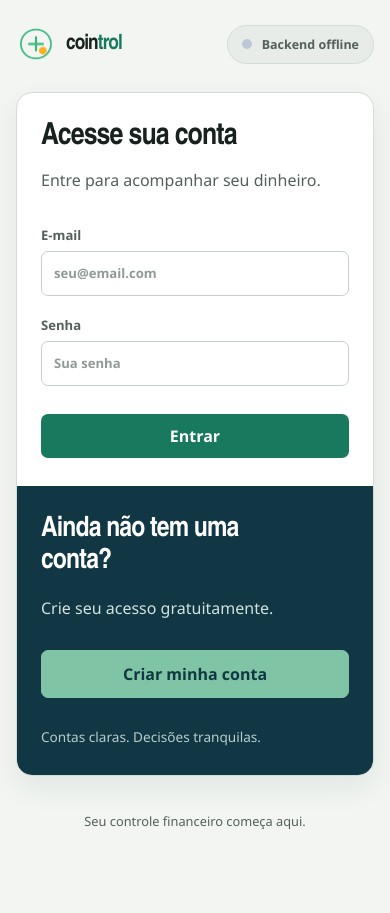
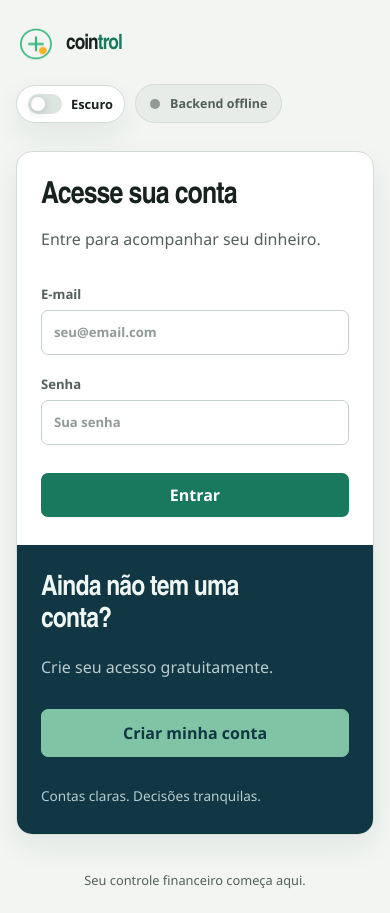
Before and after one commit to CaueWeber22/financial-control-front, an Angular app: page /auth in a window 390 px wide. Before the commit the page ends 854 px from the top, so only its background shows below. Built offline with nearby package versions, Linux system fonts and the light colour scheme; no server answers.

Commit message:
Add dark mode theme

```diff
--- /dev/null
+++ b/src/app/core/services/theme.ts
@@ -0,0 +1,79 @@
+import { DOCUMENT } from '@angular/common';
+import { Injectable, computed, inject, signal } from '@angular/core';
+
+type ThemeMode = 'light' | 'dark';
+
+@Injectable({ providedIn: 'root' })
+export class ThemeService {
+  private readonly document = inject(DOCUMENT);
+  private readonly storageKey = 'cointrol-theme';
+  private readonly mode = signal<ThemeMode>(this.initialTheme());
+
+  readonly current = this.mode.asReadonly();
+  readonly isDark = computed(() => this.mode() === 'dark');
+
+  constructor() {
+    this.applyTheme(this.mode());
+    this.watchSystemTheme();
+  }
+
+  toggle(): void {
+    this.setTheme(this.isDark() ? 'light' : 'dark');
+  }
+
+  private setTheme(mode: ThemeMode): void {
+    this.mode.set(mode);
+    this.applyTheme(mode);
+    this.writeStoredTheme(mode);
+  }
+
+  private initialTheme(): ThemeMode {
+    const view = this.document.defaultView;
+    const stored = this.readStoredTheme();
+
+    if (stored === 'light' || stored === 'dark') {
+      return stored;
+    }
+
+    return view?.matchMedia('(prefers-color-scheme: dark)').matches ? 'dark' : 'light';
+  }
+
+  private applyTheme(mode: ThemeMode): void {
+    const root = this.document.documentElement;
+    root.dataset['theme'] = mode;
+    root.style.colorScheme = mode;
+  }
+
+  private watchSystemTheme(): void {
+    const view = this.document.defaultView;
+    const media = view?.matchMedia('(prefers-color-scheme: dark)');
+
+    media?.addEventListener('change', event => {
+      const stored = this.readStoredTheme();
+
+      if (stored === 'light' || stored === 'dark') {
+        return;
+      }
+
+      const nextTheme = event.matches ? 'dark' : 'light';
+      this.mode.set(nextTheme);
+      this.applyTheme(nextTheme);
+    });
+  }
+
+  private readStoredTheme(): string | null {
+    try {
+      return this.document.defaultView?.localStorage.getItem(this.storageKey) ?? null;
+    } catch {
+      return null;
+    }
+  }
+
+  private writeStoredTheme(mode: ThemeMode): void {
+    try {
+      this.document.defaultView?.localStorage.setItem(this.storageKey, mode);
+    } catch {
+      // Theme still applies for the current session when storage is unavailable.
+    }
+  }
+}
--- a/src/app/features/auth/pages/auth-page/auth-page.html
+++ b/src/app/features/auth/pages/auth-page/auth-page.html
@@ -5,7 +5,21 @@
       <span class="brand-name">coin<em>trol</em></span>
     </div>
 
-    <app-health-pill [status]="session.apiStatus()" />
+    <div class="access-header-actions">
+      <button
+        class="theme-toggle"
+        type="button"
+        [attr.aria-pressed]="theme.isDark()"
+        [attr.aria-label]="theme.isDark() ? 'Ativar modo claro' : 'Ativar modo escuro'"
+        (click)="theme.toggle()"
+      >
+        <span class="theme-toggle-track" aria-hidden="true">
+          <span class="theme-toggle-thumb"></span>
+        </span>
+        <span>{{ theme.isDark() ? 'Claro' : 'Escuro' }}</span>
+      </button>
+      <app-health-pill [status]="session.apiStatus()" />
+    </div>
   </header>
 
   <section class="access-stage" [class.registration-open]="showRegistration()" aria-label="Acesso ao Cointrol">
--- a/src/app/features/auth/pages/auth-page/auth-page.scss
+++ b/src/app/features/auth/pages/auth-page/auth-page.scss
@@ -18,6 +18,14 @@
   justify-content: space-between;
   gap: 20px;
   margin: 0 auto 48px;
+}
+
+.access-header-actions {
+  display: inline-flex;
+  flex-wrap: wrap;
+  align-items: center;
+  justify-content: flex-end;
+  gap: 10px;
 }
 
 .access-header .brand-name em {
@@ -70,8 +78,8 @@
   justify-content: center;
   gap: 56px;
   padding: clamp(28px, 4.5vw, 64px);
-  color: #ffffff;
-  background: var(--petrol);
+  color: var(--sidebar-text);
+  background: var(--sidebar-bg);
 }
 
 .access-invite h2 {
@@ -83,7 +91,7 @@
 
 .access-invite-copy > p {
   margin: 18px 0 28px;
-  color: #d1e2df;
+  color: var(--on-strong-muted);
   line-height: 1.6;
 }
 
@@ -92,19 +100,19 @@
   border: 1px solid var(--mint);
   border-radius: 7px;
   padding: 12px 22px;
-  color: var(--petrol);
+  color: var(--on-accent);
   background: var(--mint);
   font-weight: 700;
   cursor: pointer;
 }
 
 .access-create-button:hover:not(:disabled) {
-  background: #a7e0c1;
+  background: color-mix(in srgb, var(--mint), white 18%);
 }
 
 .access-invite-footer {
   margin: 0;
-  color: #b8ccce;
+  color: var(--on-strong-muted);
   font-size: 0.85rem;
   line-height: 1.6;
 }
@@ -130,7 +138,7 @@
 }
 
 .access-invite button:focus-visible {
-  outline: 3px solid #ffffff;
+  outline: 3px solid var(--sidebar-text);
   outline-offset: 4px;
 }
 
@@ -149,6 +157,7 @@
 @media (max-width: 680px) {
   .access-page { padding: 24px 16px; }
   .access-header { margin-bottom: 28px; }
+  .access-header-actions { justify-content: flex-start; }
   .access-stage { grid-template-columns: minmax(0, 1fr); }
   .access-form-panel, .access-invite { padding: 28px 24px; }
   .access-invite { gap: 28px; }
--- a/src/app/features/auth/pages/auth-page/auth-page.ts
+++ b/src/app/features/auth/pages/auth-page/auth-page.ts
@@ -2,6 +2,7 @@ import { Component, ElementRef, Injector, afterNextRender, inject, signal, viewC
 import { FormBuilder, ReactiveFormsModule, Validators } from '@angular/forms';
 
 import { SessionService } from '../../../../core/services/session';
+import { ThemeService } from '../../../../core/services/theme';
 import { HealthPill } from '../../../../shared/components/health-pill/health-pill';
 import { Toast } from '../../../../shared/components/toast/toast';
 
@@ -16,6 +17,7 @@ export class AuthPage {
   private readonly injector = inject(Injector);
   private readonly formHeading = viewChild<ElementRef<HTMLHeadingElement>>('formHeading');
   protected readonly session = inject(SessionService);
+  protected readonly theme = inject(ThemeService);
   protected readonly showRegistration = signal(false);
 
   protected readonly loginForm = this.fb.nonNullable.group({
--- a/src/app/layout/shell/shell.html
+++ b/src/app/layout/shell/shell.html
@@ -31,7 +31,21 @@
         <p>{{ todayLabel }}</p>
         <strong>Seu dinheiro, com contexto.</strong>
       </div>
-      <app-health-pill [status]="session.apiStatus()" />
+      <div class="topbar-actions">
+        <button
+          class="theme-toggle"
+          type="button"
+          [attr.aria-pressed]="theme.isDark()"
+          [attr.aria-label]="theme.isDark() ? 'Ativar modo claro' : 'Ativar modo escuro'"
+          (click)="theme.toggle()"
+        >
+          <span class="theme-toggle-track" aria-hidden="true">
+            <span class="theme-toggle-thumb"></span>
+          </span>
+          <span>{{ theme.isDark() ? 'Claro' : 'Escuro' }}</span>
+        </button>
+        <app-health-pill [status]="session.apiStatus()" />
+      </div>
     </header>
 
     <section class="content">
--- a/src/app/layout/shell/shell.ts
+++ b/src/app/layout/shell/shell.ts
@@ -3,6 +3,7 @@ import { RouterLink, RouterLinkActive, RouterOutlet } from '@angular/router';
 
 import { FinanceStoreService } from '../../core/services/finance-store';
 import { SessionService } from '../../core/services/session';
+import { ThemeService } from '../../core/services/theme';
 import { HealthPill } from '../../shared/components/health-pill/health-pill';
 import { Toast } from '../../shared/components/toast/toast';
 
@@ -15,6 +16,7 @@ import { Toast } from '../../shared/components/toast/toast';
 export class Shell {
   protected readonly session = inject(SessionService);
   protected readonly store = inject(FinanceStoreService);
+  protected readonly theme = inject(ThemeService);
   protected readonly navigation = [
     { path: '/', label: 'Resumo' },
     { path: '/accounts', label: 'Contas' },
--- a/src/app/shared/components/health-pill/health-pill.scss
+++ b/src/app/shared/components/health-pill/health-pill.scss
@@ -14,7 +14,7 @@
   width: 10px;
   height: 10px;
   border-radius: 999px;
-  background: #bcc8d7;
+  background: var(--placeholder);
 }
 
 .health-pill.online span {
--- a/src/revised-design.scss
+++ b/src/revised-design.scss
@@ -5,7 +5,11 @@
   --petrol-light: #1b5260;
   --paper: #f2f5f1;
   --surface: #ffffff;
+  --surface-subtle: #fbfcfa;
   --surface-muted: #e7ece8;
+  --field-bg: #ffffff;
+  --field-border: #c7d1cb;
+  --placeholder: #909b96;
   --line: #d3dcd6;
   --line-strong: #b9c6bf;
   --positive: #18795e;
@@ -22,6 +26,72 @@
   --danger: var(--negative);
   --success: var(--positive);
   --shadow-low: 0 12px 30px rgba(16, 55, 67, 0.07);
+  --topbar-bg: rgba(242, 245, 241, 0.94);
+  --sidebar-bg: var(--petrol);
+  --sidebar-active: var(--petrol-light);
+  --sidebar-text: #eff7f3;
+  --sidebar-muted: #9cb3ba;
+  --sidebar-secondary: #bfd0d4;
+  --sidebar-link: #bbccd0;
+  --sidebar-hover: rgba(255, 255, 255, 0.055);
+  --on-strong: #ffffff;
+  --on-strong-muted: #b8ccce;
+  --on-accent: #103743;
+  --on-petrol: #ffffff;
+  --statement-muted: #a9c0c3;
+  --control-hover: #aebbb4;
+  --button-primary-hover: #10664e;
+  --button-petrol-hover: #0b2d37;
+  --theme-track: #dbe4de;
+  --theme-thumb: #ffffff;
+}
+
+:root[data-theme='dark'] {
+  --ink: #edf6f1;
+  --ink-soft: #a9bab3;
+  --petrol: #8edbbd;
+  --petrol-light: #183f4b;
+  --paper: #0e1715;
+  --surface: #14211f;
+  --surface-subtle: #101c1a;
+  --surface-muted: #20312e;
+  --field-bg: #0f1a18;
+  --field-border: #314540;
+  --placeholder: #7f928b;
+  --line: #2a3d38;
+  --line-strong: #48615a;
+  --positive: #72d6ad;
+  --positive-soft: #15352b;
+  --negative: #ff8e9a;
+  --negative-soft: #3d2025;
+  --mint: #88d7b4;
+  --saffron: #f0c264;
+  --focus: #7bb7d1;
+  --primary: var(--petrol);
+  --secondary: var(--mint);
+  --secondary-deep: var(--positive);
+  --muted: var(--ink-soft);
+  --danger: var(--negative);
+  --success: var(--positive);
+  --shadow-low: 0 18px 42px rgba(0, 0, 0, 0.34);
+  --topbar-bg: rgba(14, 23, 21, 0.9);
+  --sidebar-bg: #081210;
+  --sidebar-active: #183f4b;
+  --sidebar-text: #edf6f1;
+  --sidebar-muted: #84a099;
+  --sidebar-secondary: #a7bbb4;
+  --sidebar-link: #b8cbc5;
+  --sidebar-hover: rgba(255, 255, 255, 0.075);
+  --on-strong: #071210;
+  --on-strong-muted: #d1e7de;
+  --on-accent: #071210;
+  --on-petrol: #071210;
+  --statement-muted: #b0c5bf;
+  --control-hover: #5b746c;
+  --button-primary-hover: #54bf97;
+  --button-petrol-hover: #9be7c8;
+  --theme-track: #263a35;
+  --theme-thumb: #8edbbd;
 }
 
 html,
@@ -35,6 +105,7 @@ body {
   background: var(--paper);
   font-family: Aptos, 'Segoe UI Variable', 'Segoe UI', sans-serif;
   text-rendering: optimizeLegibility;
+  transition: background-color 180ms ease, color 180ms ease;
 }
 
 * {
@@ -110,8 +181,8 @@ h2 {
   height: 100vh;
   padding: 27px 18px 20px;
   overflow-y: auto;
-  color: #eff7f3;
-  background: var(--petrol);
+  color: var(--sidebar-text);
+  background: var(--sidebar-bg);
 }
 
 .brand {
@@ -145,14 +216,14 @@ h2 {
 .profile-block {
   margin: 42px 6px 25px;
   padding-bottom: 22px;
-  border-bottom: 1px solid rgba(255, 255, 255, 0.13);
+  border-bottom: 1px solid color-mix(in srgb, var(--sidebar-text), transparent 87%);
 }
 
 .profile-block span,
 .sidebar-footer span {
   display: block;
   margin-bottom: 6px;
-  color: #9cb3ba;
+  color: var(--sidebar-muted);
   font-size: 0.77rem;
 }
 
@@ -165,7 +236,7 @@ h2 {
   display: block;
   margin-top: 4px;
   overflow: hidden;
-  color: #bfd0d4;
+  color: var(--sidebar-secondary);
   text-overflow: ellipsis;
 }
 
@@ -182,7 +253,7 @@ h2 {
   min-height: 43px;
   border-radius: 7px;
   padding: 9px 11px;
-  color: #bbccd0;
+  color: var(--sidebar-link);
   text-decoration: none;
   font-size: 0.91rem;
   font-weight: 620;
@@ -196,13 +267,13 @@ h2 {
 }
 
 .sidebar-nav a:hover {
-  color: #ffffff;
-  background: rgba(255, 255, 255, 0.055);
+  color: var(--sidebar-text);
+  background: var(--sidebar-hover);
 }
 
 .sidebar-nav a.active {
-  color: #ffffff;
-  background: var(--petrol-light);
+  color: var(--sidebar-text);
+  background: var(--sidebar-active);
 }
 
 .sidebar-nav a.active::before {
@@ -217,18 +288,18 @@ h2 {
 
 .ghost-button {
   width: 100%;
-  border: 1px solid rgba(255, 255, 255, 0.18);
+  border: 1px solid color-mix(in srgb, var(--sidebar-text), transparent 82%);
   border-radius: 7px;
   padding: 10px 12px;
-  color: #dce8e3;
+  color: var(--sidebar-text);
   background: transparent;
   text-align: left;
   cursor: pointer;
 }
 
 .ghost-button:hover {
-  border-color: rgba(255, 255, 255, 0.34);
-  background: rgba(255, 255, 255, 0.055);
+  border-color: color-mix(in srgb, var(--sidebar-text), transparent 66%);
+  background: var(--sidebar-hover);
 }
 
 .main-area {
@@ -242,7 +313,60 @@ h2 {
   min-height: 72px;
   border-bottom: 1px solid var(--line);
   padding: 15px clamp(24px, 4vw, 56px);
-  background: rgba(242, 245, 241, 0.94);
+  background: var(--topbar-bg);
+  backdrop-filter: blur(14px);
+}
+
+.topbar-actions,
+.access-header-actions {
+  display: inline-flex;
+  align-items: center;
+  gap: 10px;
+}
+
+.theme-toggle {
+  display: inline-flex;
+  align-items: center;
+  gap: 9px;
+  min-height: 38px;
+  border: 1px solid var(--line);
+  border-radius: 999px;
+  padding: 7px 11px;
+  color: var(--ink);
+  background: var(--surface);
+  font-size: 0.8rem;
+  font-weight: 700;
+  cursor: pointer;
+  box-shadow: var(--shadow-low);
+}
+
+.theme-toggle:hover {
+  border-color: var(--line-strong);
+  background: var(--surface-muted);
+}
+
+.theme-toggle-track {
+  position: relative;
+  display: inline-flex;
+  width: 34px;
+  height: 20px;
+  align-items: center;
+  border-radius: 999px;
+  background: var(--theme-track);
+}
+
+.theme-toggle-thumb {
+  width: 14px;
+  height: 14px;
+  margin-left: 3px;
+  border-radius: 50%;
+  background: var(--theme-thumb);
+  box-shadow: 0 2px 8px rgba(0, 0, 0, 0.18);
+  transition: transform 180ms ease;
+}
+
+.theme-toggle[aria-pressed='true'] .theme-toggle-thumb {
+  transform: translateX(14px);
 }
 
 .topbar-copy p {
@@ -304,12 +428,12 @@ h2 {
 }
 
 .primary-button {
-  color: #ffffff;
+  color: var(--on-strong);
   background: var(--positive);
 }
 
 .primary-button:hover {
-  background: #10664e;
+  background: var(--button-primary-hover);
 }
 
 .secondary-button {
@@ -355,7 +479,7 @@ button:disabled {
 
 .editor-pane {
   border-right: 1px solid var(--line);
-  background: #fbfcfa;
+  background: var(--surface-subtle);
 }
 
 .section-heading {
@@ -419,21 +543,21 @@ input,
 select {
   width: 100%;
   min-height: 45px;
-  border: 1px solid #c7d1cb;
+  border: 1px solid var(--field-border);
   border-radius: 7px;
   padding: 10px 12px;
   color: var(--ink);
-  background: #ffffff;
+  background: var(--field-bg);
   outline: none;
 }
 
 input::placeholder {
-  color: #909b96;
+  color: var(--placeholder);
 }
 
 input:hover,
 select:hover {
-  border-color: #aebbb4;
+  border-color: var(--control-hover);
 }
 
 input:focus,
@@ -537,13 +661,13 @@ select:focus {
   overflow: hidden;
   border-left: 7px solid var(--saffron);
   border-radius: 2px 12px 12px 2px;
-  color: #f3f8f5;
-  background-color: var(--petrol);
+  color: var(--sidebar-text);
+  background-color: var(--sidebar-bg);
   background-image: repeating-linear-gradient(
     to bottom,
     transparent 0,
     transparent 31px,
-    rgba(255, 255, 255, 0.035) 32px
+    color-mix(in srgb, var(--sidebar-text), transparent 96%) 32px
   );
   box-shadow: 0 20px 44px rgba(16, 55, 67, 0.13);
 }
@@ -553,14 +677,14 @@ select:focus {
   display: flex;
   justify-content: space-between;
   gap: 18px;
-  border-bottom: 1px solid rgba(255, 255, 255, 0.14);
+  border-bottom: 1px solid color-mix(in srgb, var(--sidebar-text), transparent 86%);
   padding: 16px clamp(24px, 4vw, 42px);
-  color: #a9c0c3;
+  color: var(--statement-muted);
   font-size: 0.77rem;
 }
 
 .statement-meta span:first-child {
-  color: #ffffff;
+  color: var(--sidebar-text);
   font-weight: 700;
   text-transform: capitalize;
 }
@@ -574,12 +698,12 @@ select:focus {
 
 .statement-result > span {
   margin-bottom: 13px;
-  color: #b6c9ca;
+  color: var(--statement-muted);
   font-size: 0.86rem;
 }
 
 .statement-result strong {
-  color: #ffffff;
+  color: var(--sidebar-text);
   font-size: clamp(2.8rem, 6vw, 5.5rem);
   font-variant-numeric: tabular-nums;
   font-weight: 640;
@@ -589,16 +713,16 @@ select:focus {
 
 .statement-result small {
   margin-top: 18px;
-  color: #a9c0c3;
+  color: var(--statement-muted);
 }
 
 .statement-facts {
   display: grid;
-  border-left: 1px solid rgba(255, 255, 255, 0.14);
+  border-left: 1px solid color-mix(in srgb, var(--sidebar-text), transparent 86%);
 }
 
 .statement-facts app-metric-card + app-metric-card {
-  border-top: 1px solid rgba(255, 255, 255, 0.14);
+  border-top: 1px solid color-mix(in srgb, var(--sidebar-text), transparent 86%);
 }
 
 .statement-facts .metric {
@@ -613,12 +737,12 @@ select:focus {
 }
 
 .statement-facts .metric span {
-  color: #a9c0c3;
+  color: var(--statement-muted);
   font-size: 0.8rem;
 }
 
 .statement-facts .metric strong {
-  color: #ffffff;
+  color: var(--sidebar-text);
   font-size: 2rem;
   font-variant-numeric: tabular-nums;
   font-weight: 620;
@@ -679,7 +803,7 @@ select:focus {
   align-items: end;
   gap: 30px;
   padding: clamp(24px, 3.5vw, 38px);
-  background: #fbfcfa;
+  background: var(--surface-subtle);
 }
 
 .inline-form {
@@ -763,13 +887,13 @@ select:focus {
   min-height: 100vh;
   padding: clamp(32px, 5vw, 70px);
   overflow: hidden;
-  color: #ffffff;
-  background-color: var(--petrol);
+  color: var(--sidebar-text);
+  background-color: var(--sidebar-bg);
   background-image: repeating-linear-gradient(
     to bottom,
     transparent 0,
     transparent 31px,
-    rgba(255, 255, 255, 0.03) 32px
+    color-mix(in srgb, var(--sidebar-text), transparent 97%) 32px
   );
 }
 
@@ -800,13 +924,13 @@ select:focus {
 
 .auth-statement h1 {
   margin-bottom: 26px;
-  color: #ffffff;
+  color: var(--sidebar-text);
   font-size: clamp(3rem, 5.8vw, 6rem);
 }
 
 .auth-statement p {
   max-width: 460px;
-  color: #b8ccce;
+  color: var(--on-strong-muted);
   font-size: 1.04rem;
   line-height: 1.65;
 }
@@ -814,7 +938,7 @@ select:focus {
 .auth-brand-foot {
   position: relative;
   z-index: 1;
-  color: #94aeb3;
+  color: var(--sidebar-muted);
   font-size: 0.8rem;
 }
 
@@ -893,7 +1017,7 @@ select:focus {
   width: 7px;
   height: 7px;
   border-radius: 50%;
-  background: #aab6b0;
+  background: var(--placeholder);
 }
 
 .health-pill.online span {
@@ -929,13 +1053,13 @@ select:focus {
 
   .statement-facts {
     grid-template-columns: repeat(2, 1fr);
-    border-top: 1px solid rgba(255, 255, 255, 0.14);
+    border-top: 1px solid color-mix(in srgb, var(--sidebar-text), transparent 86%);
     border-left: 0;
   }
 
   .statement-facts app-metric-card + app-metric-card {
     border-top: 0;
-    border-left: 1px solid rgba(255, 255, 255, 0.14);
+    border-left: 1px solid color-mix(in srgb, var(--sidebar-text), transparent 86%);
   }
 
   .auth-shell {
@@ -1055,7 +1179,7 @@ select:focus {
   }
 
   .statement-facts app-metric-card + app-metric-card {
-    border-top: 1px solid rgba(255, 255, 255, 0.14);
+    border-top: 1px solid color-mix(in srgb, var(--sidebar-text), transparent 86%);
     border-left: 0;
   }
 
```
Also changed, not shown: src/app/features/transactions/pages/transactions-page/transactions-page.scss (+5 -5 lines).
